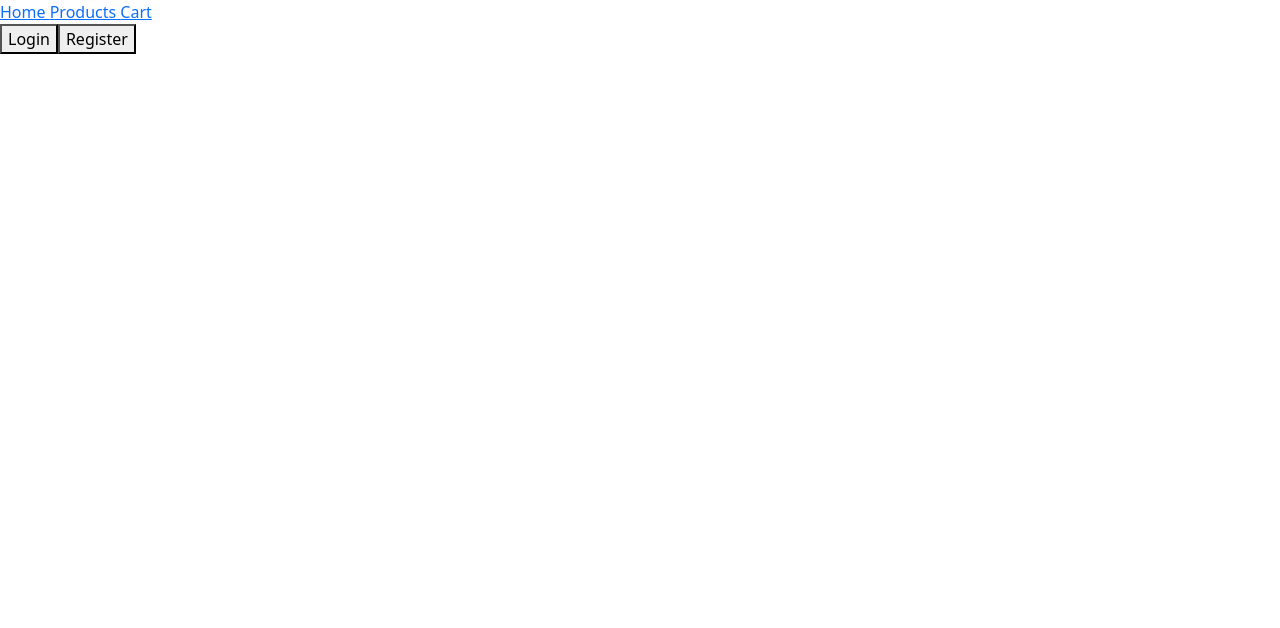
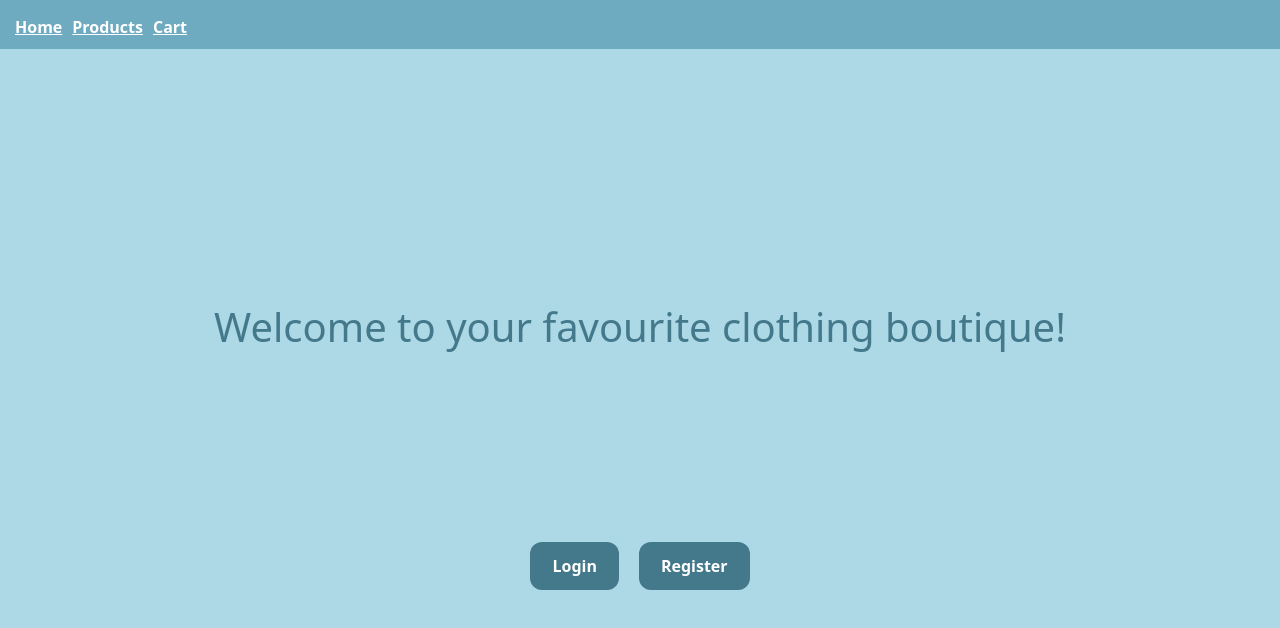
Before and after one commit to jodiequin/CapstoneProject, a React (Create React App) app: page / in a window 1280 px wide. Shown: the top 628 px of the page. Built offline with nearby package versions, Linux system fonts and the light colour scheme.

Commit message:
Added styling to all components

```diff
--- a/src/App.css
+++ b/src/App.css
@@ -1,38 +1,113 @@
-.App {
+.nav_bar {
+  background-color: rgb(110, 171, 192);
+  width: 100%;
+  padding: 10px;
+  display: flex;
+  flex-direction: row;
+  font-weight: bold;
+  color: white;
+}
+
+.nav_bar_link {
+  margin-top: 5px;
+  padding: 0px 5px;
+  color: white;
+}
+
+.user_display {
+  margin-top: 5px;
+  padding: 0px 5px;
+  margin-left: auto;
+}
+
+.home_page {
+  background-color: lightblue;
+  color: rgb(67, 121, 139);
+  min-height: 100vh;
+  display: flex;
+  flex-direction: column;
+  text-align: center;
+  align-items: center;
+  justify-content: center;
+  padding: 20px;
+}
+
+.welcome_margin {
+  margin-bottom: 15%;
+}
+
+.home_page_buttons {
+  color: white;
+  background-color: rgb(67, 121, 139);
+  border-color: transparent;
+  border-radius: 12px;
+  padding: 10px 20px;
+  font-weight: bold;
+  margin: 5px 10px;
+}
+
+.products_page {
+  background-color: lightblue;
+  padding: 10px;
+}
+
+.cart_button {
+  color: white;
+  background-color: rgb(110, 171, 192);
+  border-color: transparent;
+  border-radius: 12px;
+  padding: 8px 16px;
+  font-weight: bold;
+}
+
+.card_footer {
   text-align: center;
 }
 
-.App-logo {
-  height: 40vmin;
-  pointer-events: none;
+.cart_align {
+  display: flex;
+  background-color: lightblue;
+  color: rgb(67, 121, 139);
+  padding: 10px;
 }
 
-@media (prefers-reduced-motion: no-preference) {
-  .App-logo {
-    animation: App-logo-spin infinite 20s linear;
-  }
+.delivery {
+  width: 50%;
+  padding: 5px;
 }
 
-.App-header {
-  background-color: #282c34;
+.delivery_text_align {
+  display: flex;
+}
+
+.delivery_text_right {
+  margin-left: auto;
+}
+
+.text_center {
+  text-align: center;
+}
+
+.help_button {
+  border-color: rgb(67, 121, 139);
+  border-radius: 8px;
+  padding: 5px 10px;
+  color: rgb(67, 121, 139);
+  font-weight: bold;
+  margin: 10px 0px;
+  margin-bottom: 20px;
+}
+
+.login_page {
+  background-color: lightblue;
   min-height: 100vh;
   display: flex;
   flex-direction: column;
   align-items: center;
   justify-content: center;
-  font-size: calc(10px + 2vmin);
-  color: white;
 }
 
-.App-link {
-  color: #61dafb;
+input {
+  background-color: rgb(215, 238, 246);
+  border-radius: 8px;
 }
-
-@keyframes App-logo-spin {
-  from {
-    transform: rotate(0deg);
-  }
-  to {
-    transform: rotate(360deg);
-  }
-}
--- a/src/components/CartCard.js
+++ b/src/components/CartCard.js
@@ -1,13 +1,12 @@
 import React from "react";
 import Card from "react-bootstrap/Card";
-import { useDispatch, useSelector } from "react-redux";
+import { useDispatch } from "react-redux";
 import { removeProductCart } from "../store/storeState";
 
 const CartCard = (product) => {
 
     // To call from global storage
     const dispatch = useDispatch();
-    const state = useSelector((state) => state.shop);
 
     // Function to handle add to cart button click
     const handleClick = () => { dispatch(removeProductCart({name: product.name, price: product.price})) };
@@ -19,7 +18,13 @@ const CartCard = (product) => {
                 <Card.Title> {product.name} </Card.Title>
                 <Card.Text> {product.description} </Card.Text>
                 <Card.Text> R{product.price} </Card.Text>
-                <button onClick={handleClick}> Remove </button>
+                <Card.Footer className="card_footer">
+                    <button
+                      className="cart_button"
+                      onClick={handleClick}>
+                      Remove
+                    </button>
+                </Card.Footer>
             </Card.Body>
         </Card>
     );
--- a/src/components/HelpPopUp.js
+++ b/src/components/HelpPopUp.js
@@ -12,7 +12,11 @@ export default function HelpPopUp() {
     // Displaying info popup
     return (
         <div>
-            <button onClick={handleOpen}> Help </button>
+            <button
+              className="help_button"
+              onClick={handleOpen}>
+              Help
+            </button>
 
             <Modal show={show} onHide={handleClose}>
                 <Modal.Header closeButton>
--- a/src/components/HomePage.js
+++ b/src/components/HomePage.js
@@ -15,24 +15,39 @@ export default function HomePage() {
     // Showing login/register page
     if (state.loginStatus === false) {
         return (
+            <div className="home_page">
+
+                <h1 className="welcome_margin">
+                    Welcome to your favourite clothing boutique!
+                </h1>
+
                 <div>
                     <button
+                      className="home_page_buttons"
                       onClick={() => nav("/login")} >
                       Login
                     </button>
 
                     <button
+                      className="home_page_buttons"
                       onClick={() => nav("/register")} >
                       Register
                     </button>
+                </div>
             </div>
         );
     }
     // Showing logout page
     else {
         return (
-            <div>
+            <div className="home_page">
+
+                <h1 className="welcome_margin">
+                    Welcome, <b> {state.currentUser} </b>, to your favourite clothing boutique!
+                </h1>
+
                 <button
+                  className="home_page_buttons"
                   onClick={() => dispatch(logout())} >
                   Logout
                 </button>
--- a/src/components/LoginPage.js
+++ b/src/components/LoginPage.js
@@ -57,7 +57,9 @@ export default function LoginPage() {
 
     return (
 
-        <form onSubmit={formik.handleSubmit} className="home_background">
+        <form
+          onSubmit={formik.handleSubmit}
+          className="login_page">
 
             <label htmlFor="username"> Username </label>
             <input
@@ -85,7 +87,11 @@ export default function LoginPage() {
               <div> {formik.errors.password} </div>
             ): null}
 
-            <button type="submit"> LOGIN </button>
+            <button
+              className="home_page_buttons"
+              type="submit">
+              LOGIN
+            </button>
 
         </form>
     );
--- a/src/components/NavBar.js
+++ b/src/components/NavBar.js
@@ -7,16 +7,12 @@ export default function NavBar() {
     const state = useSelector((state) => state.shop);
 
     return (
-        <div>
-            <div>
-                <Link to="/"> Home </Link>
-                <Link to="/products"> Products </Link>
-                <Link to="/cart"> Cart </Link>
-            </div>
+        <div className="nav_bar">
+            <Link to="/" className="nav_bar_link"> Home </Link>
+            <Link to="/products" className="nav_bar_link"> Products </Link>
+            <Link to="/cart" className="nav_bar_link"> Cart </Link>
 
-            <div>
-                {state.currentUser}
-            </div>
+            <p className="user_display"> {state.currentUser} </p>
         </div>
     );
 }
--- a/src/components/ProductCard.js
+++ b/src/components/ProductCard.js
@@ -21,17 +21,19 @@ const ProductCard = (product) => {
                     <Card.Title> {product.name} </Card.Title>
                     <Card.Text> {product.description} </Card.Text>
                     <Card.Text> R{product.price} </Card.Text>
-                    <button onClick={handleClick}> Add To Cart </button>
+                    <Card.Footer className="card_footer">
+                        <button
+                        className="cart_button"
+                        onClick={handleClick}>
+                        Add To Cart
+                        </button>
+                    </Card.Footer>
                 </Card.Body>
             </Card>
         );
     }
     else {
         return (
-            <div>
-                <div>
-                    <h1> Log in to add items to cart </h1>
-                </div>
             <Card>
                 <Card.Img variant="top" src={product.image} />
                 <Card.Body>
@@ -40,7 +42,6 @@ const ProductCard = (product) => {
                     <Card.Text> R{product.price} </Card.Text>
                 </Card.Body>
             </Card>
-            </div>
         );
     }
 }
--- a/src/components/ProductsPage.js
+++ b/src/components/ProductsPage.js
@@ -1,11 +1,19 @@
 import React from "react";
 import productArray from "./ProductsList";
 import ProductCard from "./ProductCard";
+import { Container, Row, Col } from "react-bootstrap";
 
+// Rendering product cards
 export default function ProductsPage() {
     return (
-        <div>
-            {productArray.map(product => (<ProductCard key={product.name} {...product} />))}
+        <div className="products_page">
+            <Container fluid>
+                <Col>
+                    <Row xs={2} md={3} lg={4}>
+                        {productArray.map(product => (<ProductCard key={product.name} {...product} />))}
+                    </Row>
+                </Col>
+            </Container>
         </div>
     );
 }
--- a/src/components/RegisterPage.js
+++ b/src/components/RegisterPage.js
@@ -103,7 +103,9 @@ export default function RegisterPage() {
 
     return (
 
-        <form onSubmit={formik.handleSubmit} className="home_background">
+        <form
+          onSubmit={formik.handleSubmit}
+          className="login_page">
 
             <label htmlFor="firstName"> First Name </label>
             <input
@@ -196,7 +198,11 @@ export default function RegisterPage() {
               <div> {formik.errors.checkPassword} </div>
             ): null}
 
-            <button type="submit"> REGISTER </button>
+            <button
+              className="home_page_buttons"
+              type="submit">
+              REGISTER
+            </button>
 
         </form>
     );
```
Also changed, not shown: src/components/CartPage.js (+20 -12 lines). Lines whose indentation alone changed are shown as unchanged.
